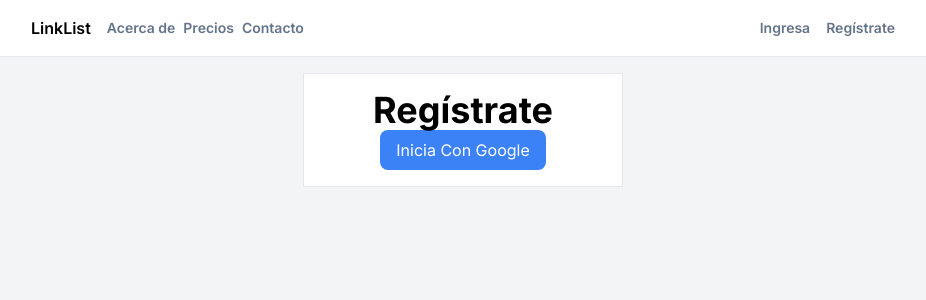
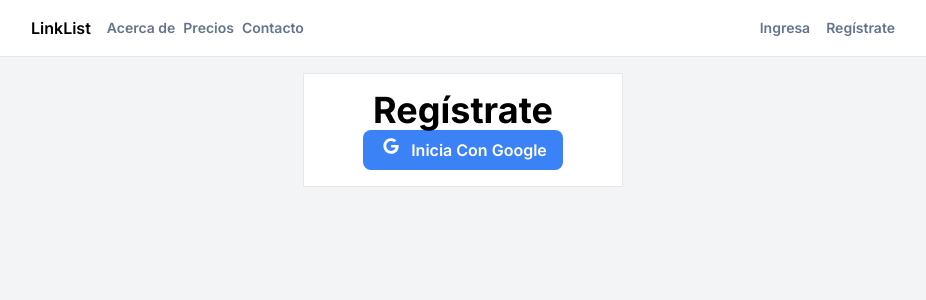
Before and after one commit to ravenbbs/linkly, a Next.js app: page /register in a window 1280 px wide. Shown: the top 300 px of the page, without its empty margins (177-1103 px from the left). Built offline with nearby package versions, Linux system fonts and the light colour scheme.

Commit message:
Agregando Next Auth

```diff
--- a/package.json
+++ b/package.json
@@ -14,6 +14,7 @@
     "@fortawesome/free-solid-svg-icons": "^6.5.1",
     "@fortawesome/react-fontawesome": "^0.2.0",
     "next": "14.1.0",
+    "next-auth": "^4.24.5",
     "react": "^18",
     "react-dom": "^18"
   },
--- a/src/app/globals.css
+++ b/src/app/globals.css
@@ -11,5 +11,5 @@ body {
 }
 
 .btn-primary {
-  @apply px-4 py-2 rounded-lg mx-auto block
+  @apply px-4 py-2 rounded-lg mx-auto
 }
--- a/src/app/register/page.js
+++ b/src/app/register/page.js
@@ -1,3 +1,5 @@
+import LoginWithGoogle from "@/components/buttons/LoginWithGoogle";
+
 export default function Login() {
   return (
     <div>
@@ -5,9 +7,7 @@ export default function Login() {
         <h1 className=" text-4xl font-bold text-center" >
           Regístrate
         </h1>
-        <button className="btn-primary text-white bg-blue-500">
-          Inicia Con Google
-        </button>
+        <LoginWithGoogle />
       </div>
     </div>
   );
```
Also changed, not shown: 1 other file (tests, documents, lock files or other folders).
